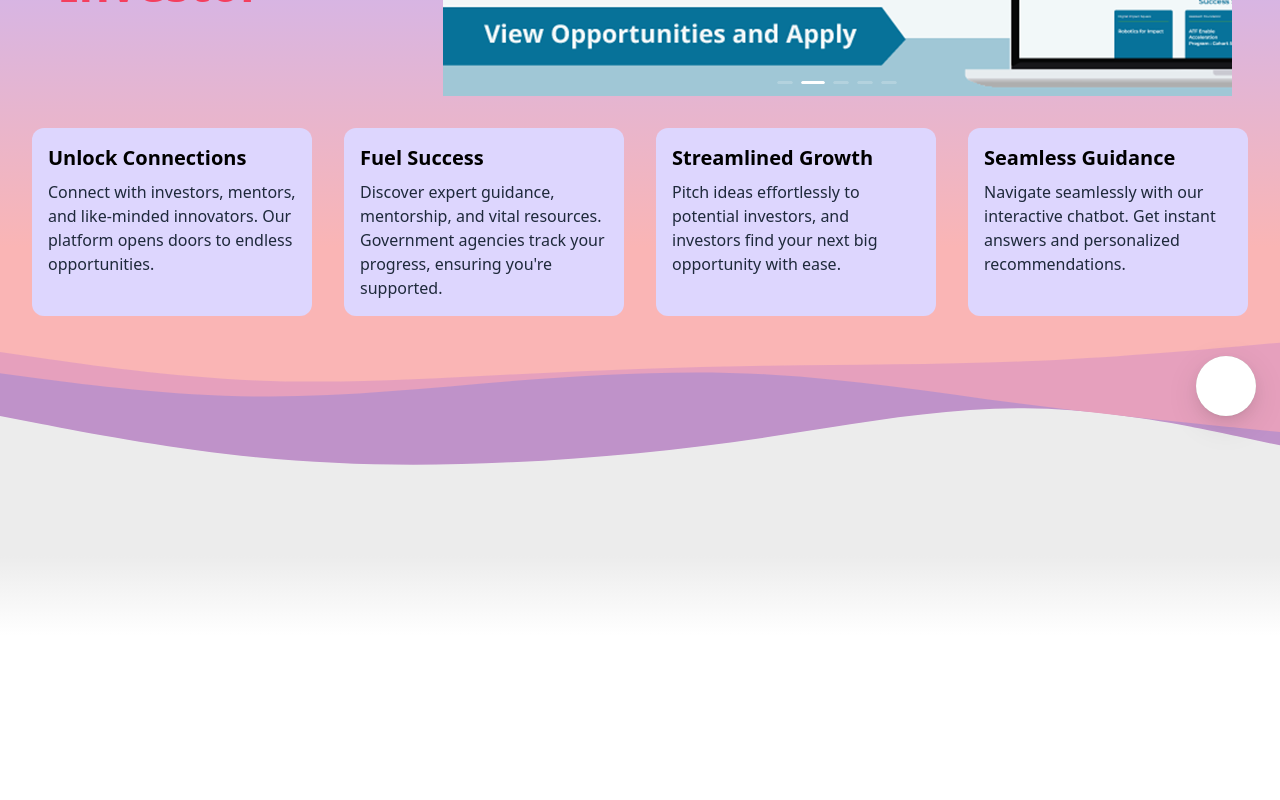
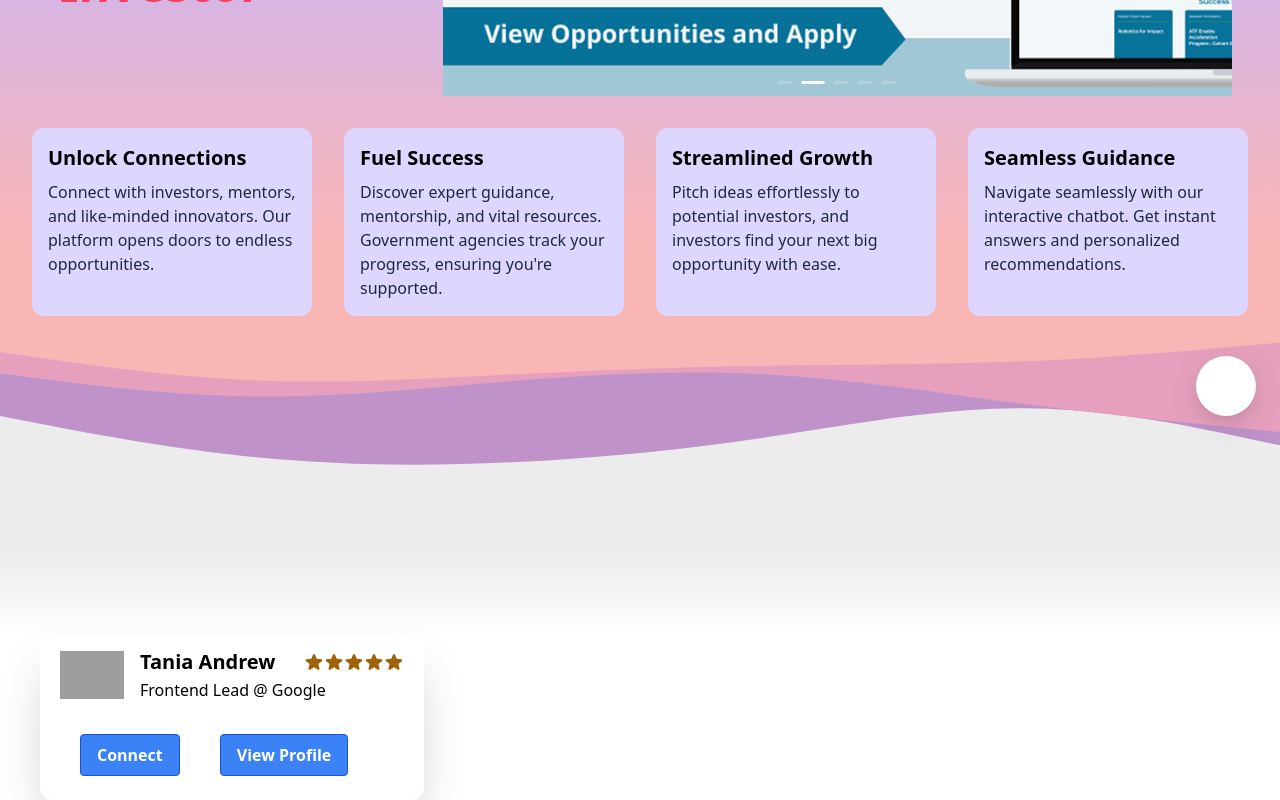
Before and after one commit to Sahil-Ahmed19/Ayush-Global-Connect, a React (Vite) app: page / in a window 1280 px wide. Shown: the part 336-1136 px from the top of the page. Before the commit the page ends 972 px from the top, so only its background shows below. Built offline with nearby package versions, Linux system fonts and the light colour scheme; grey boxes are pictures that could not be loaded; some icons are missing.

Commit message:
designed profile card

```diff
--- a/package.json
+++ b/package.json
@@ -10,6 +10,7 @@
     "preview": "vite preview"
   },
   "dependencies": {
+    "@material-tailwind/react": "^2.1.2",
     "antd": "^5.9.2",
     "react": "^18.2.0",
     "react-dom": "^18.2.0",
--- /dev/null
+++ b/src/components/ProfileCard.jsx
@@ -0,0 +1,56 @@
+import {Card,CardHeader,CardBody,Typography,Avatar,} from "@material-tailwind/react";
+
+  function StarIcon() {
+    return (
+      <svg
+        xmlns="http://www.w3.org/2000/svg"
+        viewBox="0 0 24 24"
+        fill="currentColor"
+        className="h-5 w-5 text-yellow-700"
+      >
+        <path
+          fillRule="evenodd"
+          d="M10.788 3.21c.448-1.077 1.976-1.077 2.424 0l2.082 5.007 5.404.433c1.164.093 1.636 1.545.749 2.305l-4.117 3.527 1.257 5.273c.271 1.136-.964 2.033-1.96 1.425L12 18.354 7.373 21.18c-.996.608-2.231-.29-1.96-1.425l1.257-5.273-4.117-3.527c-.887-.76-.415-2.212.749-2.305l5.404-.433 2.082-5.006z"
+          clipRule="evenodd"
+        />
+      </svg>
+    );
+  }
+
+  const ProfileCard = () => {
+    return (
+      <Card color="transparent" shadow={true} floated={true} className="w-full max-w-[24rem] shadow-2xl ml-10 rounded-xl">
+        <CardHeader color="transparent"  shadow={false} className=" flex items-center gap-4 pt-0 pb-8 mx-5 mt-3 ">
+          <Avatar size="small" src="https://images.unsplash.com/photo-1633332755192-727a05c4013d?ixlib=rb-1.2.1&ixid=MnwxMjA3fDB8MHxwaG90by1wYWdlfHx8fGVufDB8fHx8&auto=format&fit=crop&w=1480&q=80" alt="tania andrew"/>
+          <div className="flex w-full flex-col gap-0.5">
+            <div className="flex items-center justify-between">
+              <Typography variant="h5" color="blue-gray">
+                Tania Andrew
+              </Typography>
+              <div className="5 flex items-center gap-0">
+                <StarIcon />
+                <StarIcon />
+                <StarIcon />
+                <StarIcon />
+                <StarIcon />
+              </div>
+            </div>
+            <Typography color="blue-gray">Frontend Lead @ Google</Typography>
+          </div>
+        </CardHeader>
+        <CardBody className="mb-6 p-0">
+          {/* <Typography>
+            &quot;I found solution to all my design needs from Creative Tim. I use
+            them as a freelancer in my hobby projects for fun! And its really
+            affordable, very humble guys !!!&quot;
+          </Typography> */}
+          <div className="flex mx-10 gap-10">
+          <button className="bg-blue-500 hover:bg-blue-700 text-white font-bold py-2 px-4 border border-blue-700 rounded">Connect</button>
+          <button className="bg-blue-500 hover:bg-blue-700 text-white font-bold py-2 px-4 border border-blue-700 rounded">View Profile</button>
+          </div>
+        </CardBody>
+      </Card>
+    );
+  }
+
+  export default ProfileCard;
--- a/src/components/index.js
+++ b/src/components/index.js
@@ -1,3 +1,4 @@
 export { default as Nav } from "./Nav";
 export { default as Hero } from "./Hero";
 export { default as Chatbot } from "./Chatbot";
+export { default as ProfileCard } from "./ProfileCard";
--- a/src/pages/Home.jsx
+++ b/src/pages/Home.jsx
@@ -1,4 +1,4 @@
-import { Nav, Hero, Chatbot } from "../components";
+import { Nav, Hero, Chatbot, ProfileCard } from "../components";
 
 const Home = () => {
   return (
@@ -6,6 +6,7 @@ const Home = () => {
       <Hero />
       <Nav />
       <Chatbot />
+      <ProfileCard />
     </>
   );
 };
```
Also changed, not shown: 1 other file (tests, documents, lock files or other folders).
